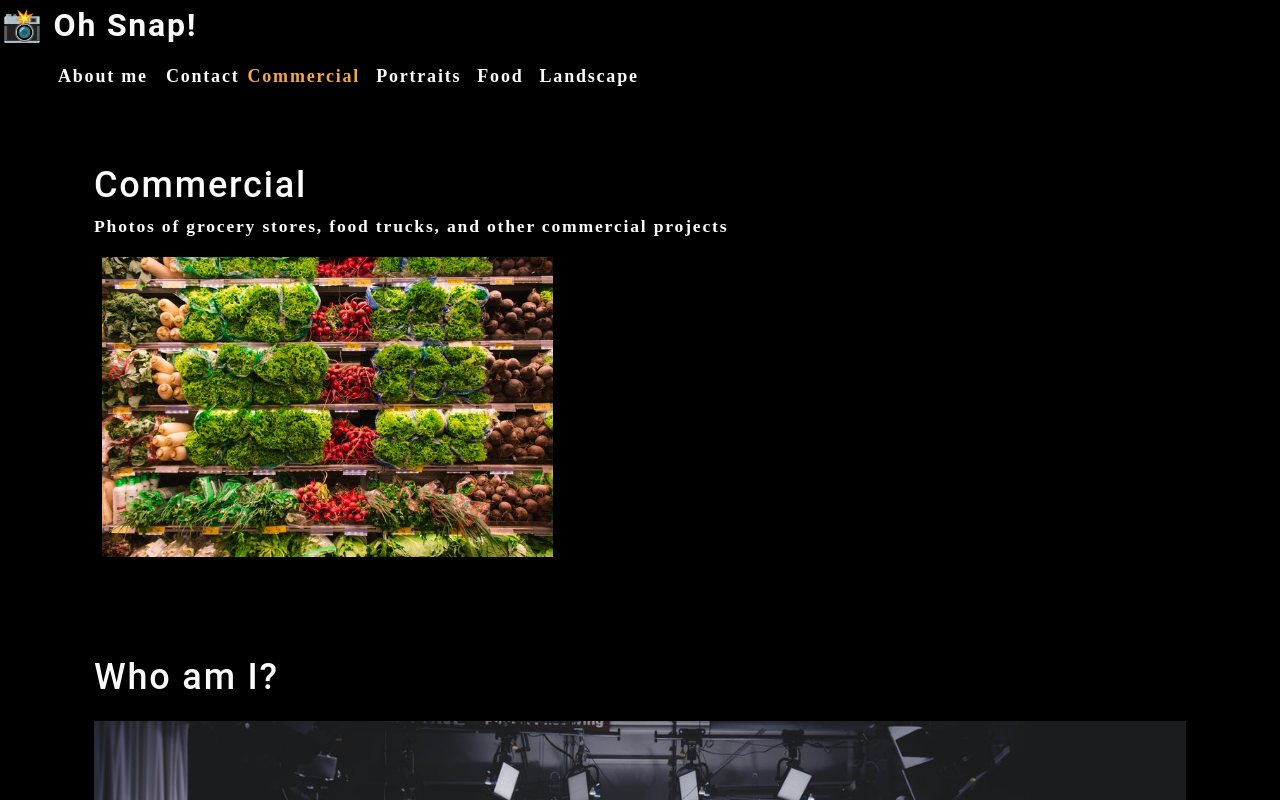
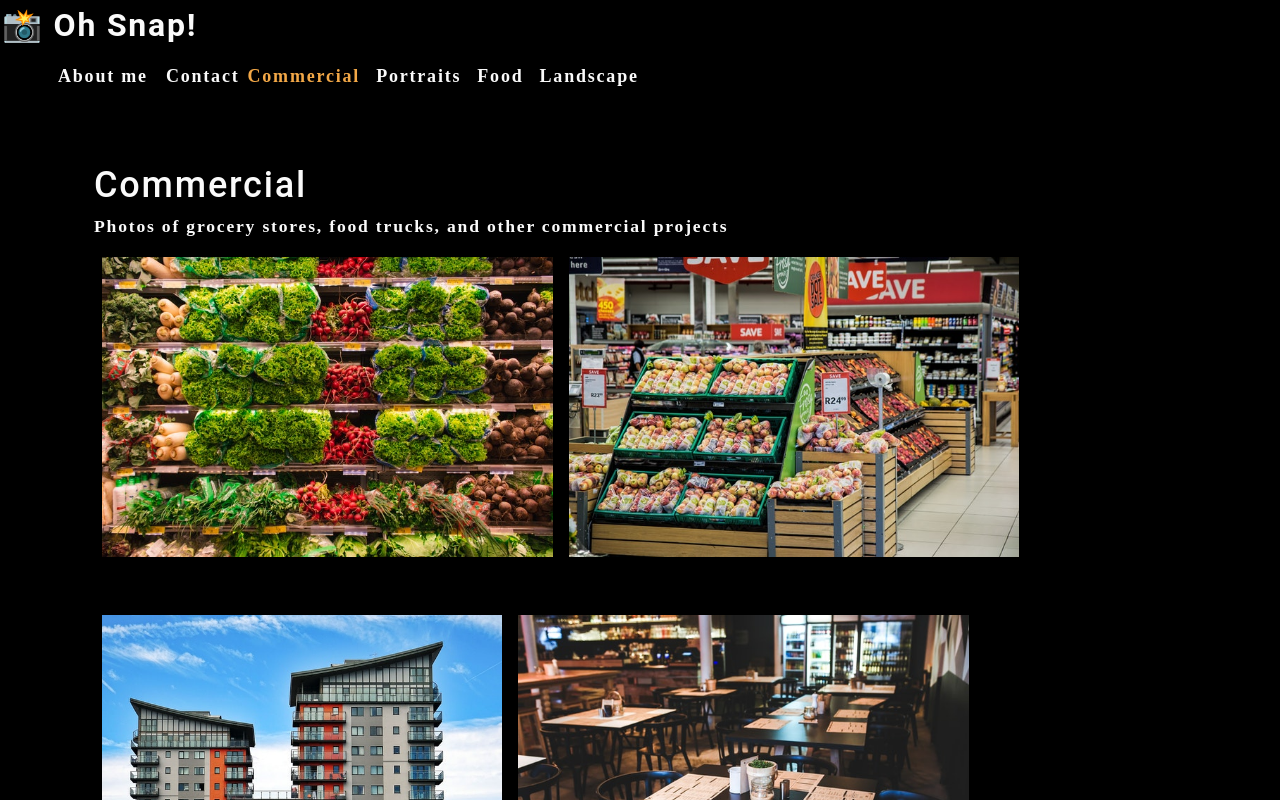
Before and after one commit to krausyd/photo_gallery, a React (Create React App) app: page / in a window 1280 px wide. Shown: the top 800 px of the page. Built offline with nearby package versions, Linux system fonts and the light colour scheme.

Commit message:
Create PhotoList component to render dynamically the photos based on the category

```diff
--- a/src/components/Gallery/index.js
+++ b/src/components/Gallery/index.js
@@ -1,15 +1,13 @@
 import React from 'react';
 import { capitalizeFirstLetter } from '../../utils/helpers';
-import photo from '../../assets/small/commercial/0.jpg';
+import PhotoList from '../PhotoList';
 
 function Gallery({currentCategory}) {
     return (
         <section>
             <h1>{capitalizeFirstLetter(currentCategory.name)}</h1>
             <p>{currentCategory.description}</p>
-            <div>
-                <img src={photo} alt="Commercial example" className="img-thumbnail mx-1" />
-            </div>
+            <PhotoList category={currentCategory.name} />
         </section>
     );
 };
--- /dev/null
+++ b/src/components/PhotoList/index.js
@@ -0,0 +1,118 @@
+import React, { useState } from 'react';
+
+const PhotoList = ({ category }) => {
+    const [photos] = useState([
+        {
+            name: 'Grocery aisle',
+            category: 'commercial',
+            description: 'Lorem ipsum dolor sit amet, consectetur adipiscing elit. Nunc ultricie',
+        },
+        {
+            name: 'Grocery booth',
+            category: 'commercial',
+            description: 'Lorem ipsum dolor sit amet, consectetur adipiscing elit. Nunc ultricie',
+        },
+        {
+            name: 'Building exterior',
+            category: 'commercial',
+            description: 'Lorem ipsum dolor sit amet, consectetur adipiscing elit. Nunc ultricie',
+        },
+        {
+            name: 'Restaurant table',
+            category: 'commercial',
+            description: 'Lorem ipsum dolor sit amet, consectetur adipiscing elit. Nunc ultricie',
+        },
+        {
+            name: 'Cafe interior',
+            category: 'commercial',
+            description: 'Lorem ipsum dolor sit amet, consectetur adipiscing elit. Nunc ultricie',
+        },
+        {
+            name: 'Cat green eyes',
+            category: 'portraits',
+            description: 'Lorem ipsum dolor sit amet, consectetur adipiscing elit. Nunc ultricie',
+        },
+        {
+            name: 'Green parrot',
+            category: 'portraits',
+            description: 'Lorem ipsum dolor sit amet, consectetur adipiscing elit. Nunc ultricie',
+        },
+        {
+            name: 'Yellow macaw',
+            category: 'portraits',
+            description: 'Lorem ipsum dolor sit amet, consectetur adipiscing elit. Nunc ultricie',
+        },
+        {
+            name: 'Pug smile',
+            category: 'portraits',
+            description: 'Lorem ipsum dolor sit amet, consectetur adipiscing elit. Nunc ultricie',
+        },
+        {
+            name: 'Pancakes',
+            category: 'food',
+            description: 'Lorem ipsum dolor sit amet, consectetur adipiscing elit. Nunc ultricie',
+        },
+        {
+            name: 'Burrito',
+            category: 'food',
+            description: 'Lorem ipsum dolor sit amet, consectetur adipiscing elit. Nunc ultricie',
+        },
+        {
+            name: 'Scallop pasta',
+            category: 'food',
+            description: 'Lorem ipsum dolor sit amet, consectetur adipiscing elit. Nunc ultricie',
+        },
+        {
+            name: 'Burger',
+            category: 'food',
+            description: 'Lorem ipsum dolor sit amet, consectetur adipiscing elit. Nunc ultricie',
+        },
+        {
+            name: 'Fruit bowl',
+            category: 'food',
+            description: 'Lorem ipsum dolor sit amet, consectetur adipiscing elit. Nunc ultricie',
+        },
+        {
+            name: 'Green river',
+            category: 'landscape',
+            description: 'Lorem ipsum dolor sit amet, consectetur adipiscing elit. Nunc ultricie',
+        },
+        {
+            name: 'Docks',
+            category: 'landscape',
+            description: 'Lorem ipsum dolor sit amet, consectetur adipiscing elit. Nunc ultricie',
+        },
+        {
+            name: 'Panoramic village by sea',
+            category: 'landscape',
+            description: 'Lorem ipsum dolor sit amet, consectetur adipiscing elit. Nunc ultricie',
+        },
+        {
+            name: 'Domestic landscape',
+            category: 'landscape',
+            description: 'Lorem ipsum dolor sit amet, consectetur adipiscing elit. Nunc ultricie',
+        },
+        {
+            name: 'Park bench',
+            category: 'landscape',
+            description: 'Lorem ipsum dolor sit amet, consectetur adipiscing elit. Nunc ultricie',
+        },
+    ]);
+
+    const currentPhotos = photos.filter((photo) => photo.category === category);
+
+    return (
+        <div>
+            {currentPhotos.map((image, i) => (
+                <img
+                    src={require(`../../assets/small/${category}/${i}.jpg`)}
+                    alt={image.name}
+                    className="img-thumbnail mx-1"
+                    key={image.name}
+                />
+            ))}
+        </div>
+    );
+};
+
+export default PhotoList;
```
